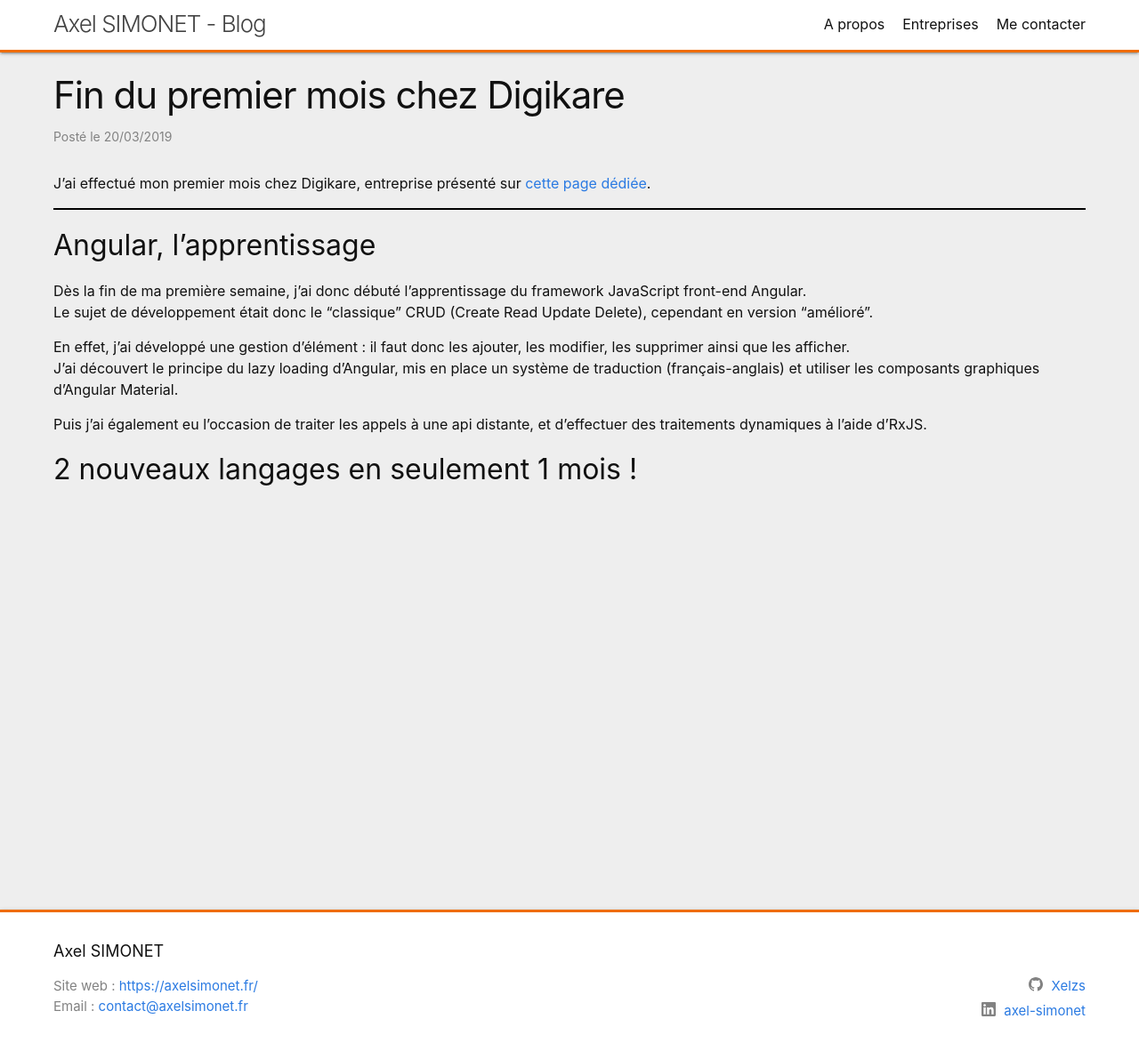
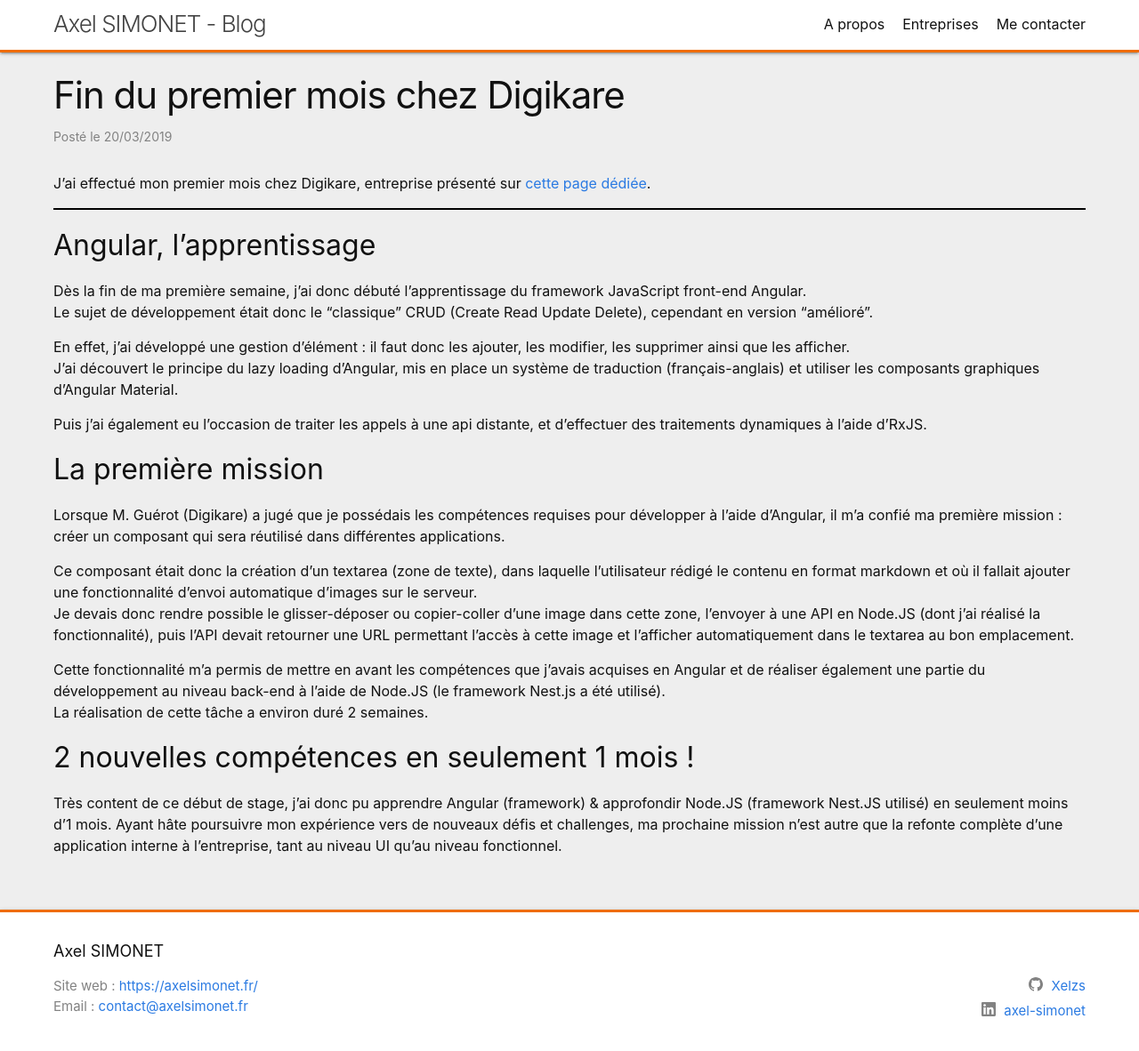
Before and after one commit to Xelzs/xelzs.github.io, a Jekyll site: the page built from _posts/2019-03-20-first-month-digikare.md, in a window 1280 px wide and 1193 px high. Shown: the top 1182 px of the window at 89% size. Built offline with Jekyll 4.4.1, drawn with Linux system fonts in a browser that asks for light colours.

Commit message:
second post

```diff
--- a/_posts/2019-03-20-first-month-digikare.md
+++ b/_posts/2019-03-20-first-month-digikare.md
@@ -5,7 +5,6 @@ date:   2019-03-20 16:00:00 +0200
 categories: stage digikare
 ---
 J'ai effectué mon premier mois chez Digikare, entreprise présenté sur [cette page dédiée]({% link enterprises.md %}).
-<!-- J'ai acquis de nouvelles compétences et suis préparé pour débuter de réelles tâches qui feront avancer Digikare et ainsi y ajouter, modestement, ma "touche" personnelle. -->
 
 ___
 
@@ -19,4 +18,16 @@ J'ai découvert le principe du lazy loading d'Angular, mis en place un système
 
 Puis j'ai également eu l'occasion de traiter les appels à une api distante, et d'effectuer des traitements dynamiques à l'aide d'RxJS.
 
-## 2 nouveaux langages en seulement 1 mois !
+## La première mission
+
+Lorsque M. Guérot (Digikare) a jugé que je possédais les compétences requises pour développer à l'aide d'Angular, il m'a confié ma première mission : créer un composant qui sera réutilisé dans différentes applications.
+
+Ce composant était donc la création d'un textarea (zone de texte), dans laquelle l'utilisateur rédigé le contenu en format markdown et où il fallait ajouter une fonctionnalité d'envoi automatique d'images sur le serveur.
+Je devais donc rendre possible le glisser-déposer ou copier-coller d'une image dans cette zone, l'envoyer à une API en Node.JS (dont j'ai réalisé la fonctionnalité), puis l'API devait retourner une URL permettant l'accès à cette image et l'afficher automatiquement dans le textarea au bon emplacement.
+
+Cette fonctionnalité m'a permis de mettre en avant les compétences que j'avais acquises en Angular et de réaliser également une partie du développement au niveau back-end à l'aide de Node.JS (le framework Nest.js a été utilisé).
+La réalisation de cette tâche a environ duré 2 semaines.
+
+## 2 nouvelles compétences en seulement 1 mois !
+
+Très content de ce début de stage, j'ai donc pu apprendre Angular (framework) & approfondir Node.JS (framework Nest.JS utilisé) en seulement moins d'1 mois. Ayant hâte poursuivre mon expérience vers de nouveaux défis et challenges, ma prochaine mission n'est autre que la refonte complète d'une application interne à l'entreprise, tant au niveau UI qu'au niveau fonctionnel.
```
